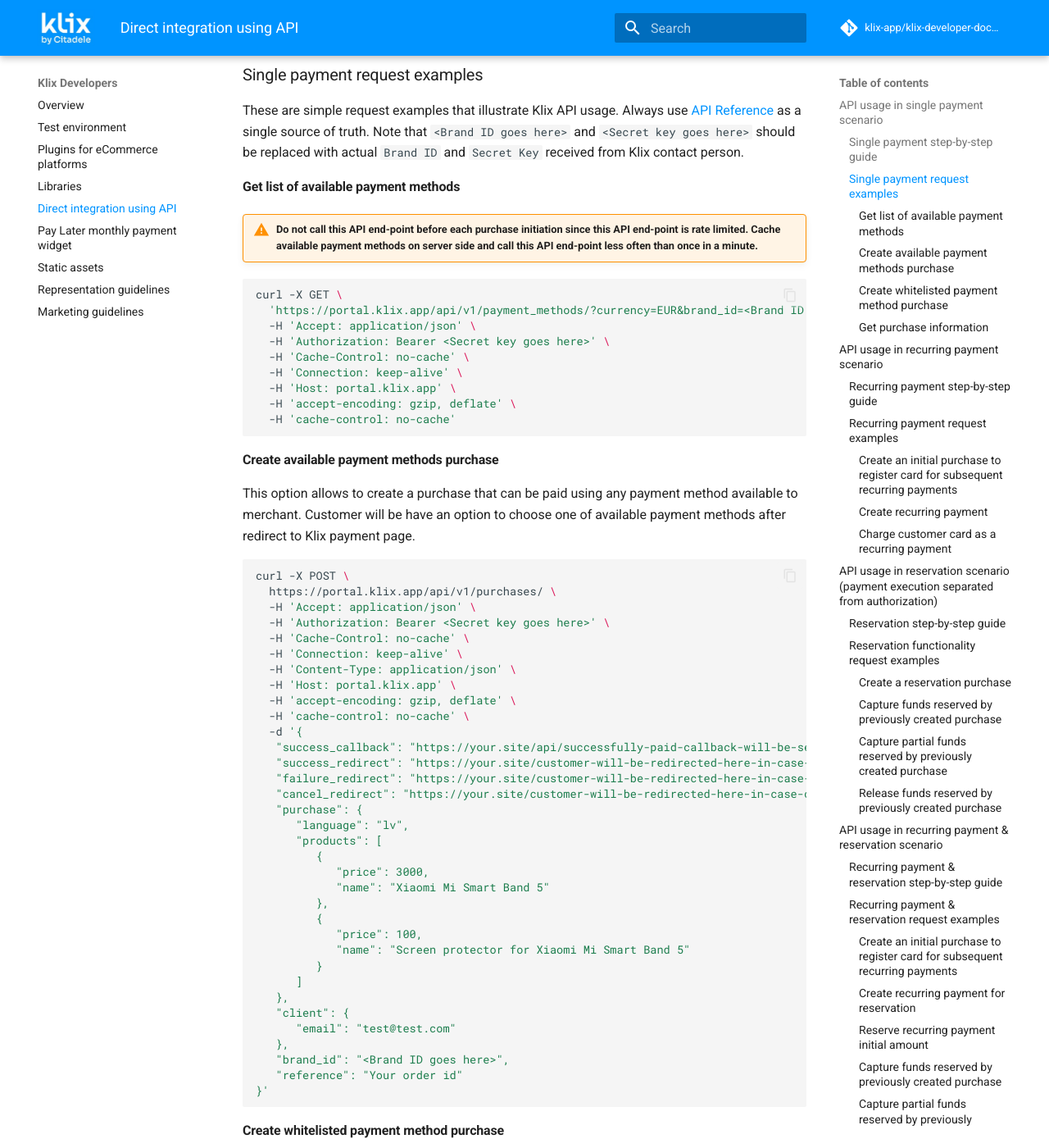
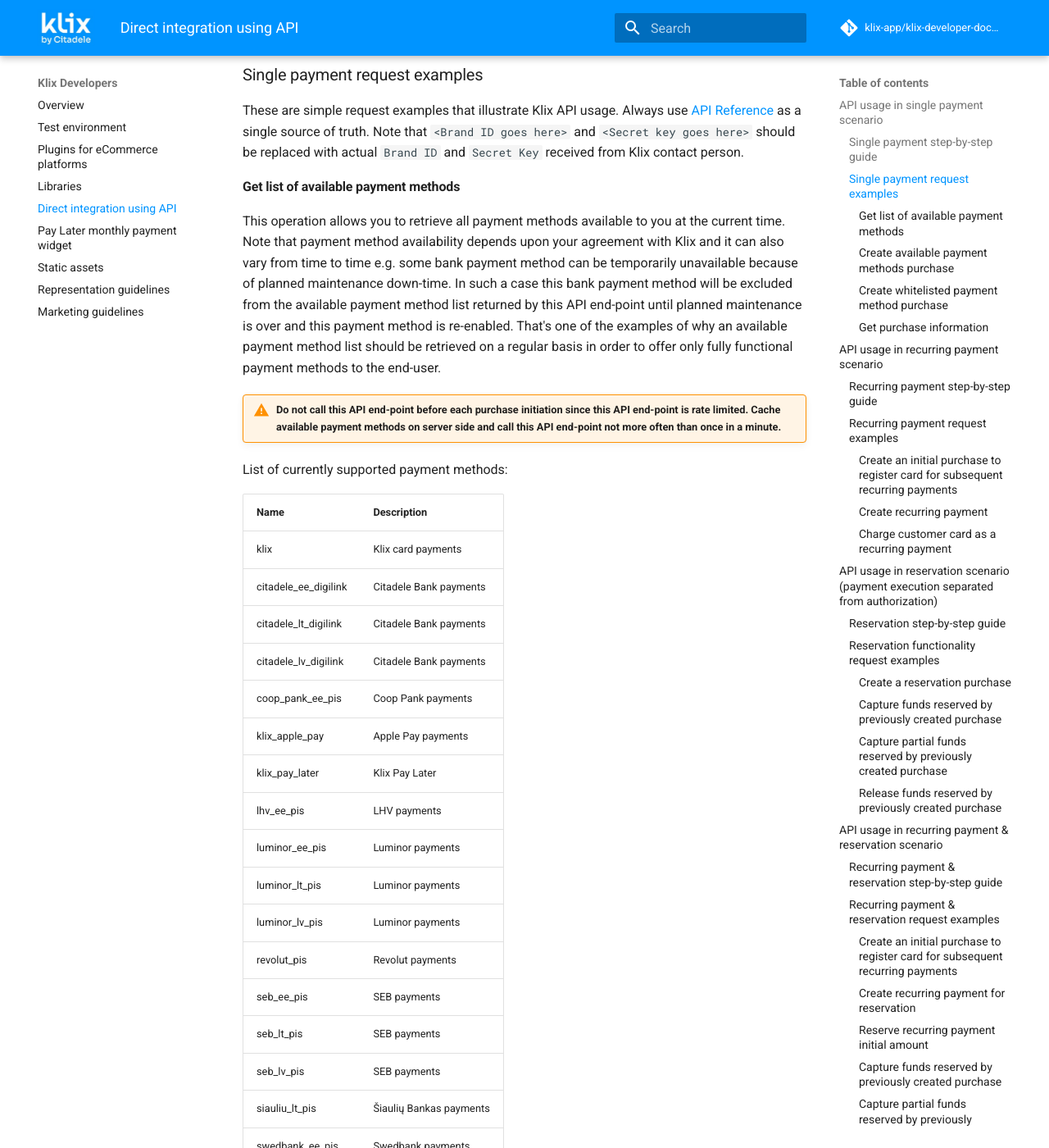
Before and after one commit to klix-app/klix-developer-documentation-website, an MkDocs documentation site: the page built from docs/api.md, in a window 1280 px wide and 1400 px high, scrolled down 929 px. Shown: the whole window at 82% size. Built offline with MkDocs 1.6.1 and Material for MkDocs 9.7.7, drawn with Linux system fonts in a browser that asks for light colours; a script that is not in the unit is left out; comment, search, counter and statistics services are not loaded; some of the changed text lies outside the part shown.

Commit message:
List all currently available payment methods

````diff
--- a/docs/api.md
+++ b/docs/api.md
@@ -21,7 +21,35 @@
 
 #### Get list of available payment methods
 
-!!! Warning "Do not call this API end-point before each purchase initiation since this API end-point is rate limited. Cache available payment methods on server side and call this API end-point less often than once in a minute."
+This operation allows you to retrieve all payment methods available to you at the current time. Note that payment method availability depends upon your agreement with Klix and it can also vary from time to time e.g. some bank payment method can be temporarily unavailable because of planned maintenance down-time. In such a case this bank payment method will be excluded from the available payment method list returned by this API end-point until planned maintenance is over and this payment method is re-enabled. That's one of the examples of why an available payment method list should be retrieved on a regular basis in order to offer only fully functional payment methods to the end-user.
+
+!!! Warning "Do not call this API end-point before each purchase initiation since this API end-point is rate limited. Cache available payment methods on server side and call this API end-point not more often than once in a minute."
+
+List of currently supported payment methods:
+
+| Name                 | Description              |
+|----------------------|--------------------------|
+| klix                 | Klix card payments       |
+| citadele_ee_digilink | Citadele Bank payments   |
+| citadele_lt_digilink | Citadele Bank payments   |
+| citadele_lv_digilink | Citadele Bank payments   |
+| coop_pank_ee_pis     | Coop Pank payments       |
+| klix_apple_pay       | Apple Pay payments       |
+| klix_pay_later       | Klix Pay Later           |
+| lhv_ee_pis           | LHV payments             |
+| luminor_ee_pis       | Luminor payments         |
+| luminor_lt_pis       | Luminor payments         |
+| luminor_lv_pis       | Luminor payments         |
+| revolut_pis          | Revolut payments         |
+| seb_ee_pis           | SEB payments             |
+| seb_lt_pis           | SEB payments             |
+| seb_lv_pis           | SEB payments             |
+| siauliu_lt_pis       | Šiaulių Bankas payments  |
+| swedbank_ee_pis      | Swedbank payments        |
+| swedbank_lt_pis      | Swedbank payments        |
+| swedbank_lv_pis      | Swedbank payments        |
+
+Note that this API end-point returns both payment method general availability, availability in country and additional information like human-readable payment method name and logo URI.
 
 ```sh
 curl -X GET \
````
